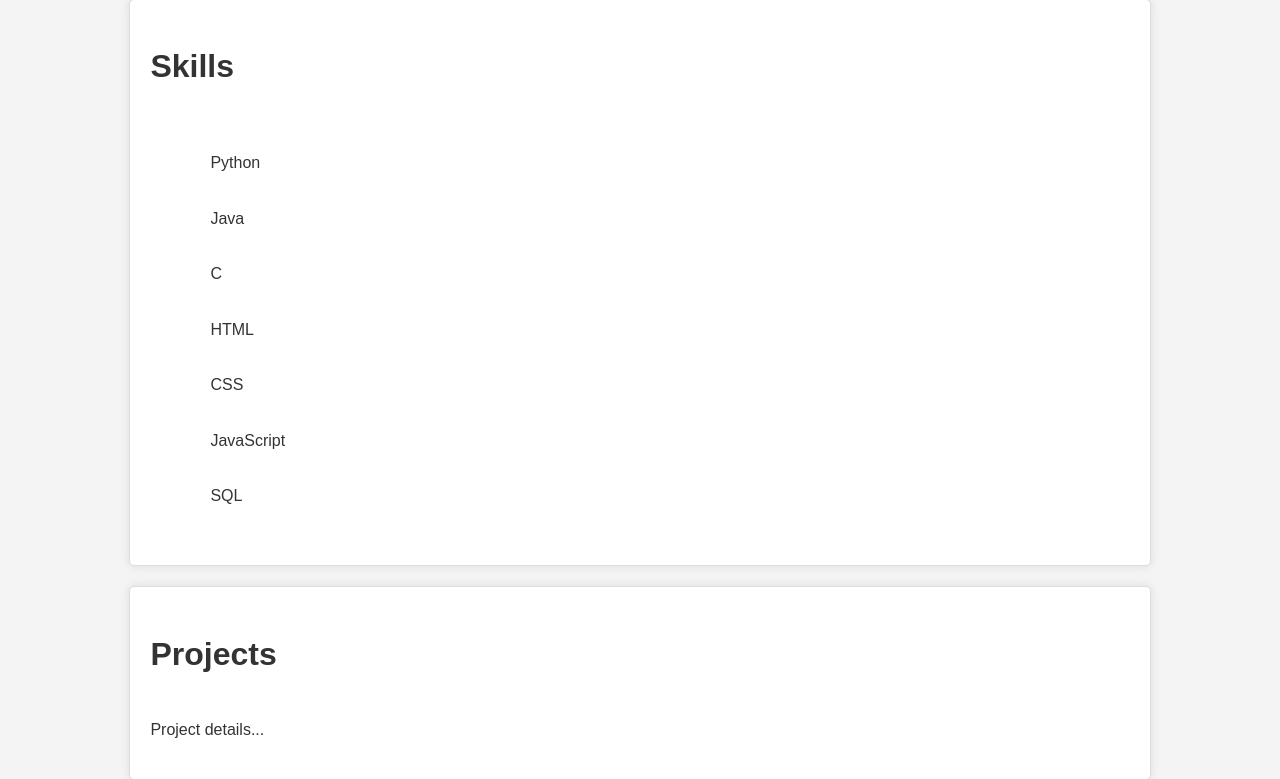
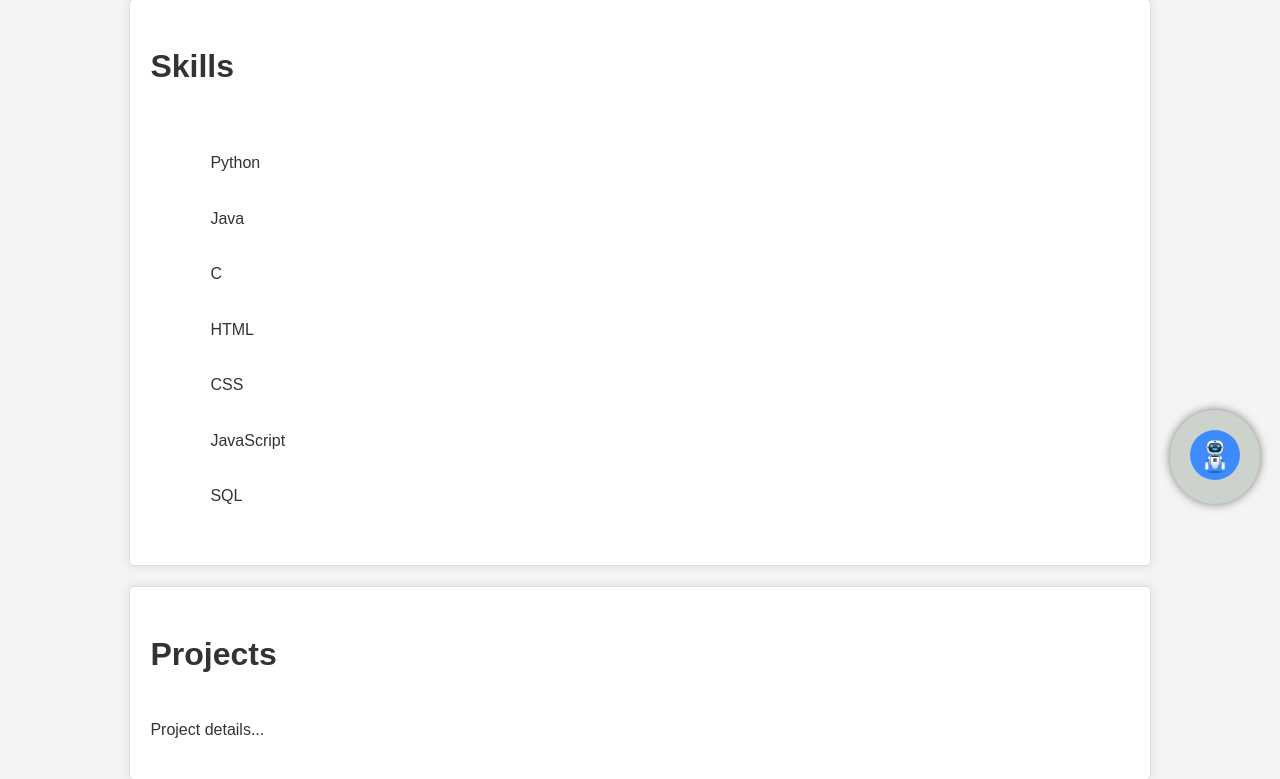
Before and after one commit to mrohith29/AdditionalAI, a Python web app: template templates/index.html in a window 1280 px wide. Shown: the part 276-1055 px from the top of the page. Run offline with Jinja, Linux system fonts and the light colour scheme; the template is opened without the code that fills it, so the values that code supplies are empty.

Commit message:
add content of the index and styles

```diff
--- a/templates/index.html
+++ b/templates/index.html
@@ -4,91 +4,21 @@
 <head>
     <meta charset="UTF-8">
     <meta name="viewport" content="width=device-width, initial-scale=1.0">
-    <title>Rohith's Portfolio</title>
-    <style>
-        body {
-            font-family: Arial, sans-serif;
-            line-height: 1.6;
-            color: #333;
-            padding: 20px;
-            background: #f4f4f4;
-        }
-
-        nav a {
-            text-decoration: none;
-            color: black;
-            background-color: #f2f2f2;
-            padding: 10px;
-            border-radius: 5px;
-            box-shadow: 0 0 10px rgba(0, 0, 0, 0.1);
-            margin: 10px;
-        }
-
-        nav {
-            text-align: center;
-            padding: 20px 0;
-        }
-
-        #skills, #projects {
-            display: flex;
-            flex-direction: column;
-            width: 80%;
-            padding: 20px;
-            background: #fff;
-            border: 1px solid #ddd;
-            border-radius: 5px;
-            box-shadow: 0 0 10px rgba(0, 0, 0, 0.1);
-            margin: 20px auto;
-        }
-
-        li {
-            list-style-type: none;
-            padding: 10px;
-            margin: 10px;
-        }
-
-        .footer-content {
-            text-align: center;
-            background-color: #f2f2f2;
-            padding: 20px;
-            margin-top: 20px;
-        }
-
-        .footer-content h3 {
-            font-size: 24px;
-            margin-bottom: 10px;
-        }
-
-        .footer-content p {
-            font-size: 16px;
-            margin-bottom: 20px;
-        }
-
-        .footer-bottom {
-            text-align: center;
-            background-color: #f2f2f2;
-            padding: 10px;
-            margin-top: 20px;
-        }
-
-        .footer-bottom p {
-            font-size: 14px;
-            color: #888;
-            margin: 0;
-        }
-
-        #image>img {
-            border-radius: 50%;
-            padding-right: 0%;
-            text-align: right;
-            float: right;
-            height: 100%;
-            width: 20%;
-        }
-    </style>
+    <title>Portfolio</title>
+    <link rel="stylesheet" href="styles.css">
 </head>
 
 <body>
+
+    <div class="floating-icon">
+        <button class="fb"><img class="icon" src="icon.jpg"></button>
+        <script>
+    document.querySelector('.fb').addEventListener('click', function() {
+        window.location.href = 'https://www.google.com';
+    });
+        </script>
+    </div>
+
     <nav>
         <a href="#home">Home</a>
         <a href="#about">About</a>
--- /dev/null
+++ b/templates/styles.css
@@ -0,0 +1,106 @@
+body {
+    font-family: Arial, sans-serif;
+    line-height: 1.6;
+    color: #333;
+    padding: 20px;
+    background: #f4f4f4;
+}
+
+nav a {
+    text-decoration: none;
+    color: black;
+    background-color: #f2f2f2;
+    padding: 10px;
+    border-radius: 5px;
+    box-shadow: 0 0 10px rgba(0, 0, 0, 0.1);
+    margin: 10px;
+}
+
+nav {
+    text-align: center;
+    padding: 20px 0;
+}
+
+#skills,
+#projects {
+    display: flex;
+    flex-direction: column;
+    width: 80%;
+    padding: 20px;
+    background: #fff;
+    border: 1px solid #ddd;
+    border-radius: 5px;
+    box-shadow: 0 0 10px rgba(0, 0, 0, 0.1);
+    margin: 20px auto;
+}
+
+li {
+    list-style-type: none;
+    padding: 10px;
+    margin: 10px;
+}
+
+.footer-content {
+    text-align: center;
+    background-color: #f2f2f2;
+    padding: 20px;
+    margin-top: 20px;
+}
+
+.footer-content h3 {
+    font-size: 24px;
+    margin-bottom: 10px;
+}
+
+.footer-content p {
+    font-size: 16px;
+    margin-bottom: 20px;
+}
+
+.footer-bottom {
+    text-align: center;
+    background-color: #f2f2f2;
+    padding: 10px;
+    margin-top: 20px;
+}
+
+.footer-bottom p {
+    font-size: 14px;
+    color: #888;
+    margin: 0;
+}
+
+#image>img {
+    border-radius: 50%;
+    padding-right: 0%;
+    text-align: right;
+    float: right;
+    height: 100%;
+    width: 20%;
+}
+
+
+.floating-icon {
+    position: fixed;
+    bottom: 20px;
+    right: 20px;
+}
+
+
+.fb {
+    background-color: #ccd2cc;
+    color: white;
+    border: none;
+    border-radius: 50%;
+    padding: 20px;
+    font-size: 16px;
+    cursor: pointer;
+    box-shadow: 0px 0px 10px 0px rgba(0, 0, 0, 0.5);
+}
+
+.icon {
+    border-radius: 50%;
+    size-adjust: 30;
+    width: 50px;
+    height: 50px;
+}
```
Also changed, not shown: static/script.js (deleted), templates/icon.jpg (added), templates/script.js (added).
